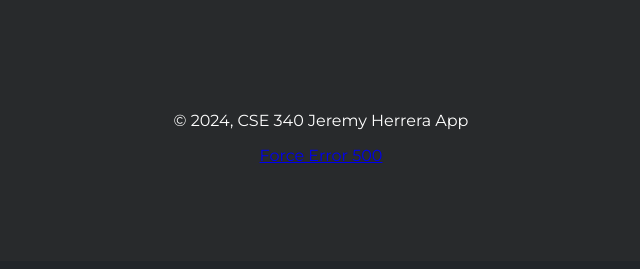
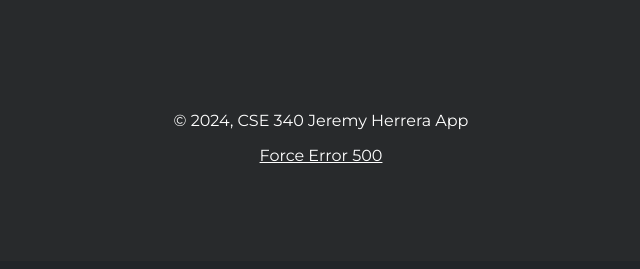
Before and after one commit to jeremyaaronha/templaterepo, a Node server app: page / in a window 1280 px wide. Shown: the part 1543-1812 px from the top of the page, without its empty margins (319-959 px from the left). Run offline with Node 20, Linux system fonts and the light colour scheme; data that the repository does not hold is empty; some libraries are stand-ins or nearby versions.

Commit message:
footer color

```diff
--- a/public/css/styles.css
+++ b/public/css/styles.css
@@ -276,6 +276,10 @@ footer {
     padding: 6em;
     margin: 0;
     text-align: center;
+}
+
+footer a {
+  color: white;
 }
 
 /* General container styling */
```
